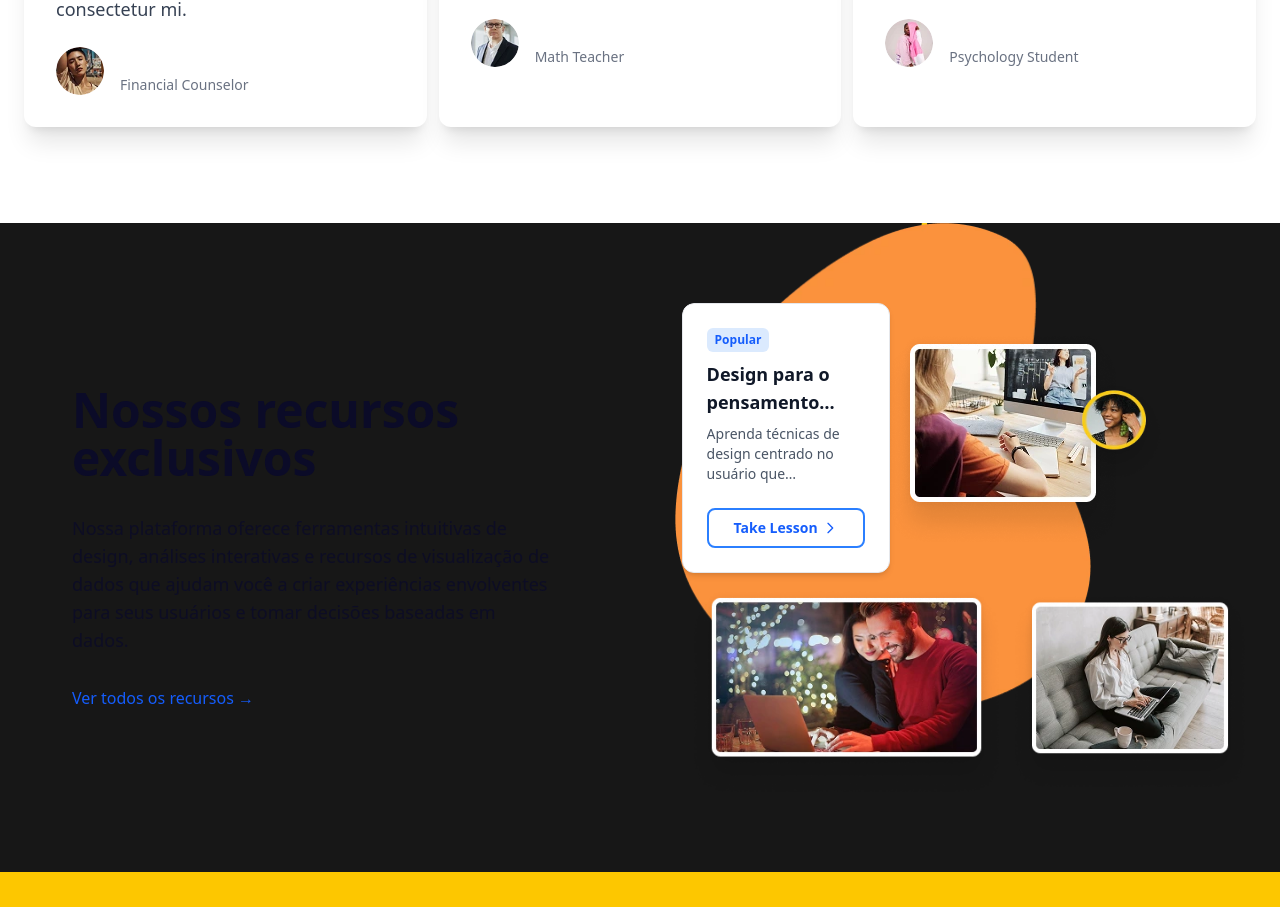
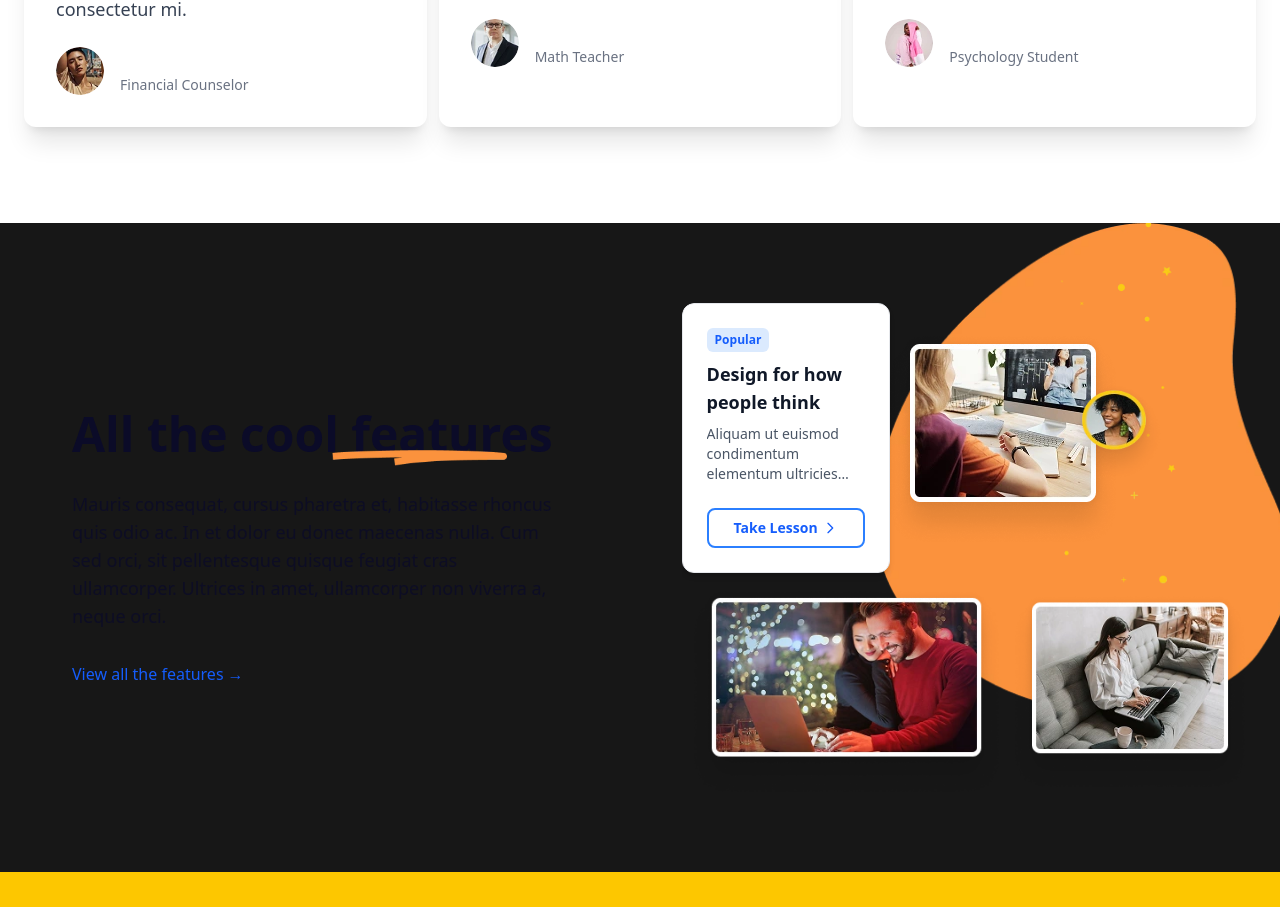
Before and after one commit to Kelwinpin/UTeach, a Next.js app: page / in a window 1280 px wide. Shown: the part 4001-4908 px from the top of the page. Built offline with nearby package versions, Linux system fonts and the light colour scheme.

Commit message:
fix text language

```diff
--- a/src/components/Depoiments/index.jsx
+++ b/src/components/Depoiments/index.jsx
@@ -116,7 +116,7 @@ export default function ClientTestimonials() {
         <div className="max-w-7xl mx-auto">
           <header className="flex justify-between items-center">
             <h1 className="text-3xl md:text-5xl font-semibold text-[#0B0B28] mb-8">
-              O que nossos clientes dizem
+              What everyone says
             </h1>
             <div className="gap-2 md:flex hidden">
               <button
--- a/src/components/Features/index.jsx
+++ b/src/components/Features/index.jsx
@@ -35,9 +35,9 @@ export default function ProductFeatures() {
     const feature = {
         label: "Popular",
         labelColor: "bg-blue-100 text-blue-600",
-        title: "Design para o pensamento humano",
-        description: "Aprenda técnicas de design centrado no usuário que consideram os padrões cognitivos humanos para criar interfaces intuitivas.",
-        href: "/features/design-thinking",
+        title: "Design for how people think",
+        description: "Aliquam ut euismod condimentum elementum ultricies volutpat sit non. ",
+        href: "/",
     };
 
     const metaDescription = "Conheça os recursos exclusivos da nossa plataforma: design centrado no usuário, análises interativas e ferramentas de visualização que tornam seu trabalho mais produtivo.";
@@ -87,25 +87,30 @@ export default function ProductFeatures() {
                     <header>
                         <h1
                             id="features-heading"
-                            className="text-3xl md:text-4xl lg:text-5xl font-semibold text-[#0B0B28] mb-4 md:mb-6 lg:mb-8"
+                            className="text-2xl md:text-4xl lg:text-5xl font-semibold text-[#0B0B28] mb-4 md:mb-6 lg:mb-8 relative"
                             itemProp="name"
                         >
-                            Nossos recursos exclusivos
+                            All the cool features
+                            <div
+                                className="absolute lg:top-10 lg:left-65 lg:w-60 md:w-36 md:left-48 md:top-8 top-7 left-32 w-24 h-4 inset-0 z-0 bg-[url('/images/lineOrangeBigger.webp')] bg-no-repeat bg-contain pointer-events-none"
+                                aria-hidden="true"
+                            />
                         </h1>
                     </header>
                     <p
                         className="text-base md:text-lg text-[#0B0B28]/80 mb-6 md:mb-8 max-w-xl"
                         itemProp="description"
                     >
-                        Nossa plataforma oferece ferramentas intuitivas de design, análises interativas e recursos de visualização de dados
-                        que ajudam você a criar experiências envolventes para seus usuários e tomar decisões baseadas em dados.
+                        Mauris consequat, cursus pharetra et, habitasse rhoncus quis odio ac.
+                        In et dolor eu donec maecenas nulla. Cum sed orci, sit pellentesque quisque feugiat cras ullamcorper.
+                        Ultrices in amet, ullamcorper non viverra a, neque orci.
                     </p>
                     <Link
                         href="/recursos"
                         className="text-blue-600 font-medium hover:underline inline-flex items-center group transition-all duration-300"
                         aria-label="Ver todos os recursos disponíveis"
                     >
-                        <span>Ver todos os recursos</span>
+                        <span>View all the features </span>
                         <span className="ml-1 group-hover:translate-x-1 transition-transform duration-300">→</span>
                     </Link>
                 </div>
@@ -115,11 +120,11 @@ export default function ProductFeatures() {
                         {mounted && (
                             <>
                                 <div
-                                    className="absolute hidden md:block md:-top-20 lg:-top-40 md:left-20 lg:left-40 z-0 w-full h-full bg-[url('/images/bg-faq.webp')] bg-no-repeat bg-contain pointer-events-none"
+                                    className="absolute md:block md:-top-30 lg:-top-40 md:left-30 lg:left-96 z-1 w-full h-full bg-[url('/images/bg-faq.webp')] bg-no-repeat bg-contain pointer-events-none"
                                     aria-hidden="true"
                                 />
                                 <div
-                                    className="absolute md:-left-10 lg:left-0 -top-5 md:-top-10 lg:-top-20 z-0 w-full h-full bg-[url('/images/blob.webp')] bg-no-repeat bg-contain pointer-events-none"
+                                    className="absolute md:-left-10 lg:left-50 -top-5 md:-top-10 lg:-top-20 z-0 w-full h-full bg-[url('/images/blob.webp')] bg-no-repeat bg-contain pointer-events-none"
                                     aria-hidden="true"
                                 />
                             </>
```
